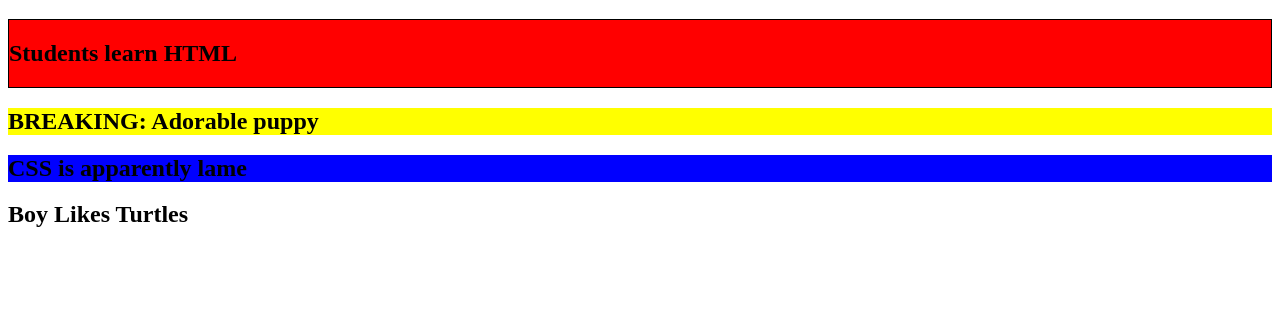
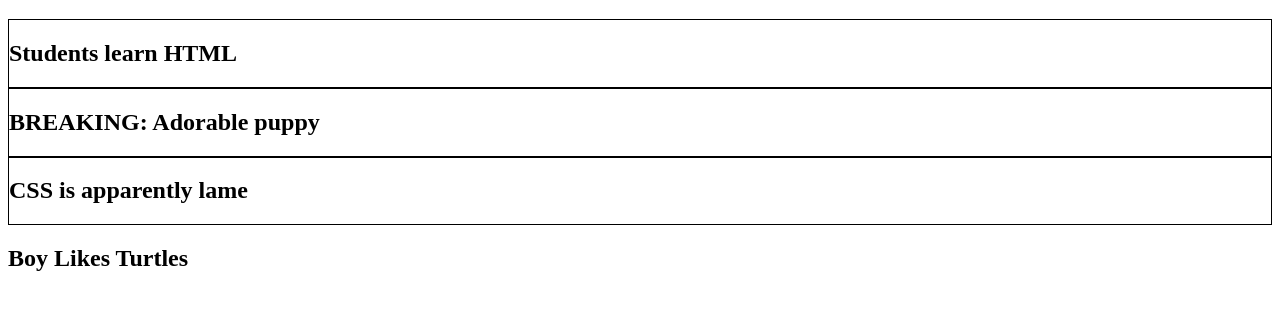
Before and after one commit to mayhy/learning_html, a website: page index.html in a window 1280 px wide. Shown: the part 61-370 px from the top of the page. Drawn offline with Linux system fonts and the light colour scheme.

Commit message:
Update gstyle.css

```diff
--- a/gstyle.css
+++ b/gstyle.css
@@ -7,19 +7,21 @@
   display: flex;
 }
 
-.column1 {
-  background-color: red;
-  flex: 1;
+.border1 {
+  background-color: white;
   border: 1px;
   border-color: black;
   border-style: solid;
 }
 
+.column1 {
+  flex: 1;
+}
+
 .column2 {
-  background-color: yellow;
   flex: 2;
 }
+
 .column3 {
-  background-color: blue;
   flex: 1;
 }
```
